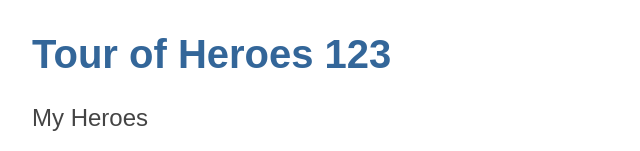
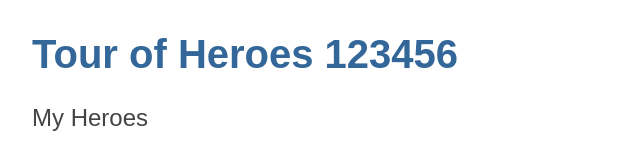
Before and after one commit to eladcandroid/gocode-shop, an Angular app: page / in a window 1280 px wide. Shown: the top 151 px of the page, without its empty margins (0-640 px from the left). Built offline with nearby package versions, Linux system fonts and the light colour scheme.

Commit message:
Update title

```diff
--- a/package.json
+++ b/package.json
@@ -5,7 +5,7 @@
     "ng": "ng",
     "start": "ng serve --hmr -o",
     "build": "ng build",
-    "deploy": "(git checkout -b gh-pages || git checkout gh-pages) && git merge master --no-edit && ng build --prod --output-path docs --base-href /gocode-shop/ && git add . && git commit -m \"update docs\" && git push -u origin gh-pages && git checkout master",
+    "deploy": "ng deploy --base-href=/gocode-shop/",
     "test": "ng test",
     "lint": "ng lint",
     "e2e": "ng e2e"
--- a/src/app/app.component.ts
+++ b/src/app/app.component.ts
@@ -6,7 +6,7 @@ import { Component } from '@angular/core';
   styleUrls: ['./app.component.scss'],
 })
 export class AppComponent {
-  title = 'Tour of Heroes 123';
+  title = 'Tour of Heroes 123456';
   onSave() {
     console.log('onSave fired!');
   }
```
